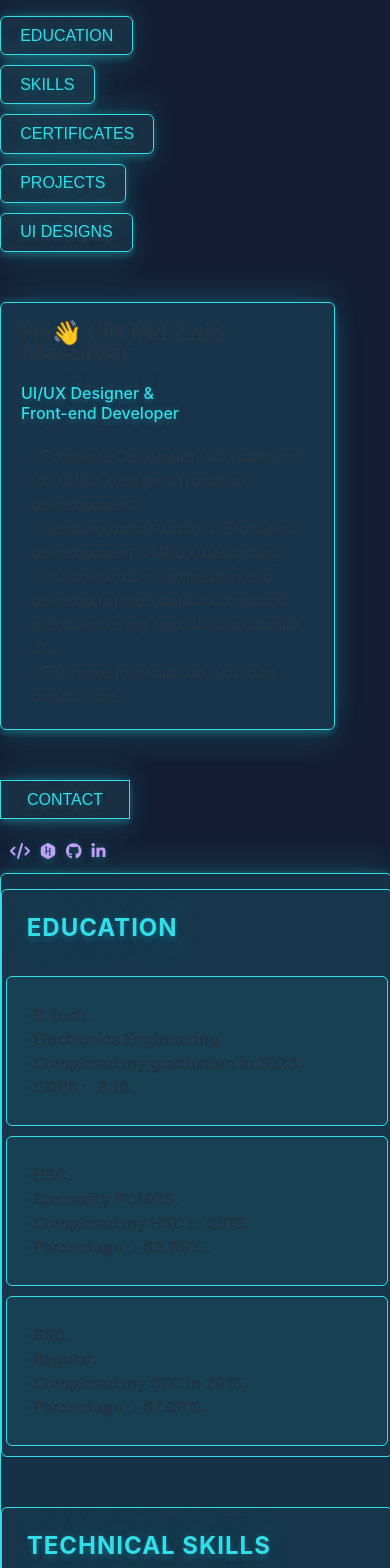
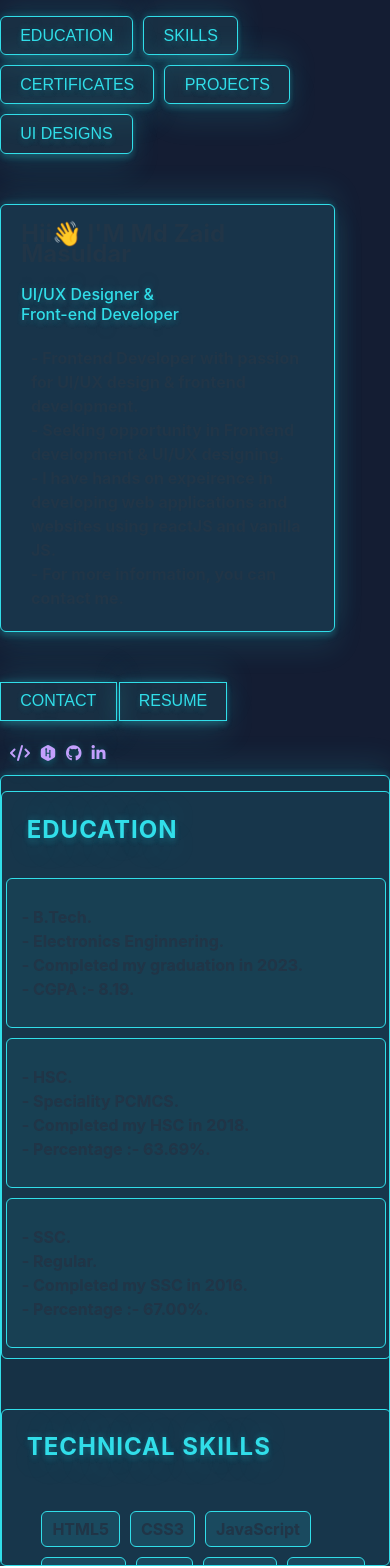
Before and after one commit to zaid-sinpie/portfolioNeon, a React (Vite) app: page / in a window 390 px wide. Shown: the top 1568 px of the page. Built offline with nearby package versions, Linux system fonts and the light colour scheme.

Commit message:
resume button added

```diff
--- a/src/components/Social.jsx
+++ b/src/components/Social.jsx
@@ -1,6 +1,7 @@
 import React, { useState, useEffect } from "react";
 import Modal from "./Modal.jsx";
 import Overlay from "./Overlay.jsx"; // Import the Overlay component
+import "../css/btnsCR.css";
 
 export default function Social() {
   const [modalVisible, setModalVisible] = useState(false);
@@ -30,6 +31,7 @@ export default function Social() {
 
   return (
     <div className="social-content">
+      <div className="btnsCR">
       <button
         id="contactBtn"
         className="btn border font no-border"
@@ -37,6 +39,10 @@ export default function Social() {
       >
         CONTACT
       </button>
+      <a href="https://drive.google.com/file/d/1BBUrAyKGMco0k65xsjOO7rap21jcR7Lc/view?usp=sharing" target="_blank">
+        <button className="btn border font no-border">RESUME</button>
+      </a>
+      </div>
       <div className="links">
         <a
           className="link"
--- a/src/css/btnBox.css
+++ b/src/css/btnBox.css
@@ -15,7 +15,4 @@
   }
 
   @media only screen and (max-width: 540px) {
-    .btnBox{
-      width: auto;
-    }
   }
--- /dev/null
+++ b/src/css/btnsCR.css
@@ -0,0 +1,5 @@
+.btnsCR{
+    display: flex;
+    width: auto;
+    gap: 2px;
+}
--- a/src/css/content.css
+++ b/src/css/content.css
@@ -26,7 +26,7 @@
 
 @media only screen and (max-width: 430px) {
   .content {
-    width: 100%;
+    width: auto;
     overflow: auto;
     flex-direction: column;
     align-items: start;
```
